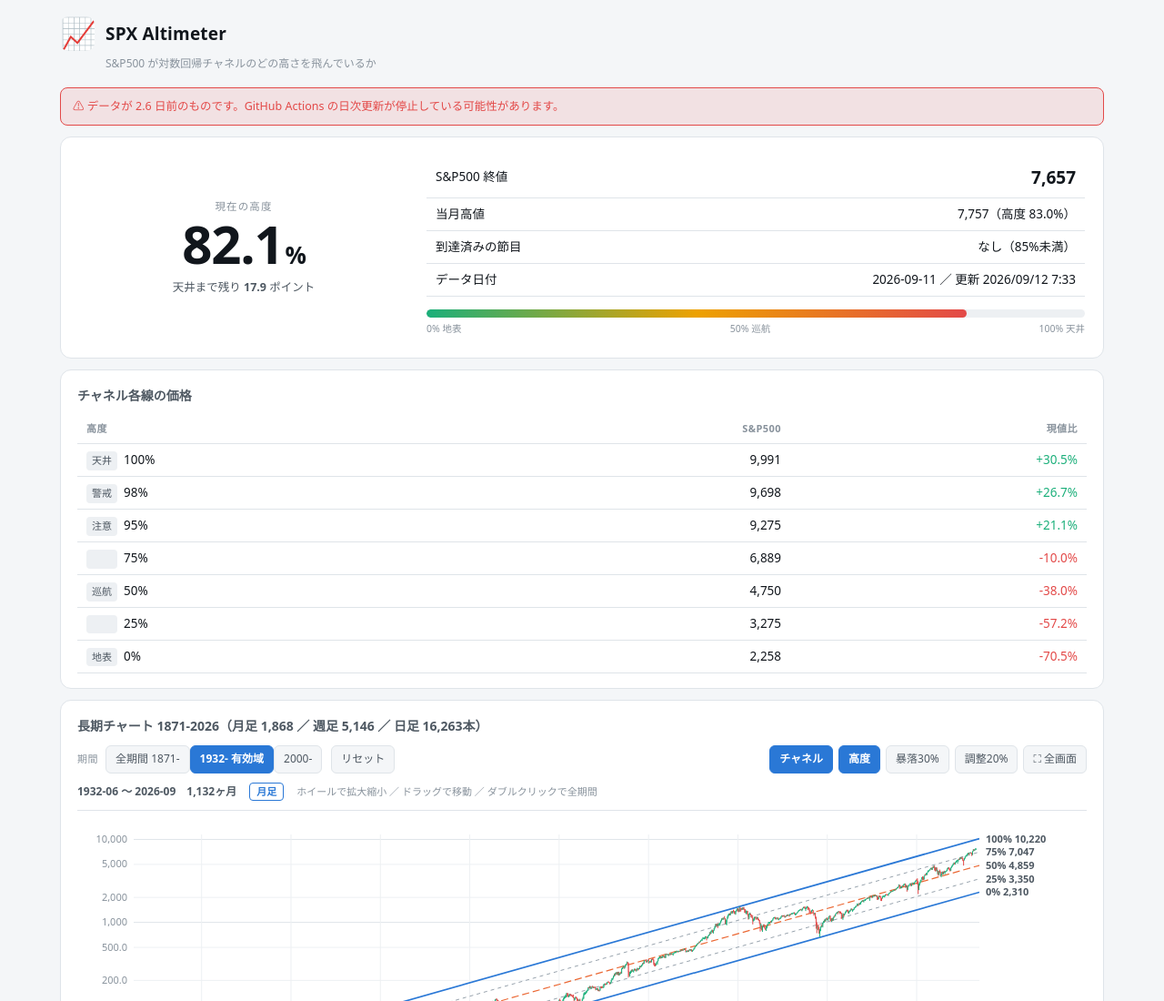
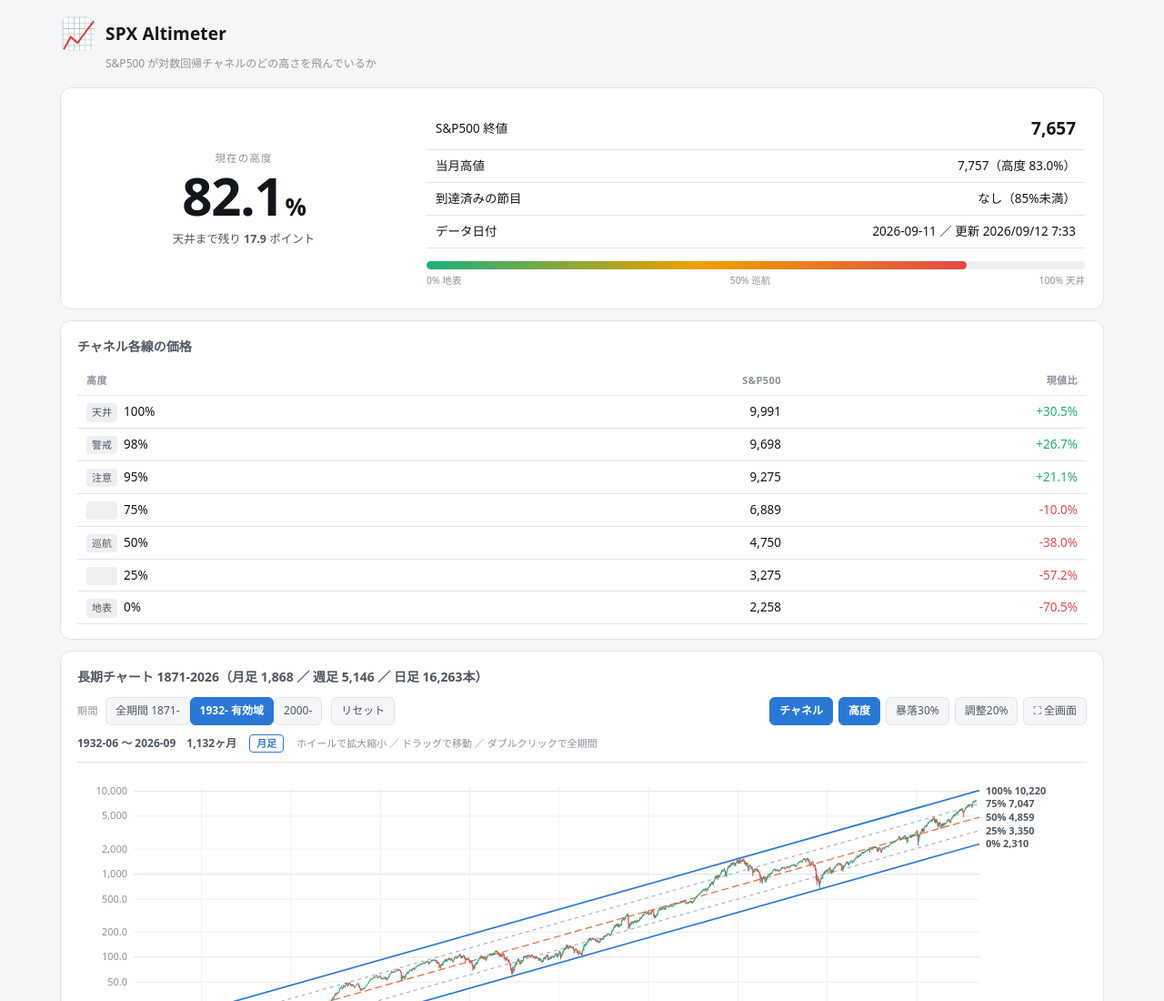
Before and after one commit to SPXAltimeter/spx-altimeter, a plain HTML site: page ja/index.html in a window 1280 px wide. Shown: the top 1100 px of the page at 91% size. Drawn offline with Linux system fonts and the light colour scheme.

Commit message:
Raise stale-data warning threshold to 3.5 days on both pages
Actions only runs weekdays, so Fri-evening data can be up to ~3 days
old by Monday evening JST before the next run. EN was already at 3
days (still occasionally tripped), JA was still at the original 2.5.
Unified both at 3.5 to actually clear the weekend gap.

```diff
--- a/ja/index.html
+++ b/ja/index.html
@@ -637,7 +637,7 @@
       (df>=0?'+':'')+df.toFixed(1)+'%</td></tr>';});
   document.getElementById('levels').innerHTML=rows.join('');
   const age=(Date.now()-new Date(d.updated_utc).getTime())/86400000;
-  if(age>2.5){const s=document.getElementById('stale');
+  if(age>3.5){const s=document.getElementById('stale');
     s.style.display='block';
     s.textContent='⚠ データが '+age.toFixed(1)+' 日前のものです。'+
       'GitHub Actions の日次更新が停止している可能性があります。';}
```
Also changed, not shown: index.html (+1 -1 lines).
